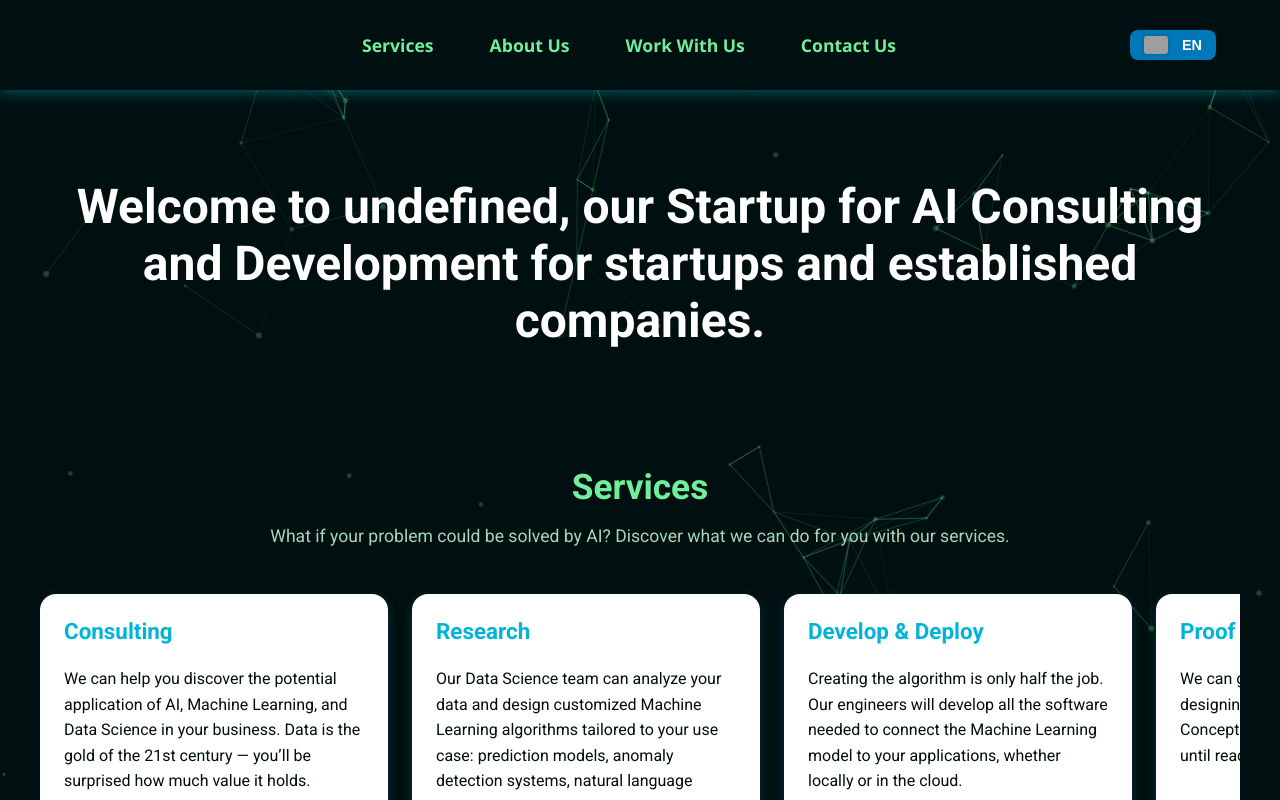
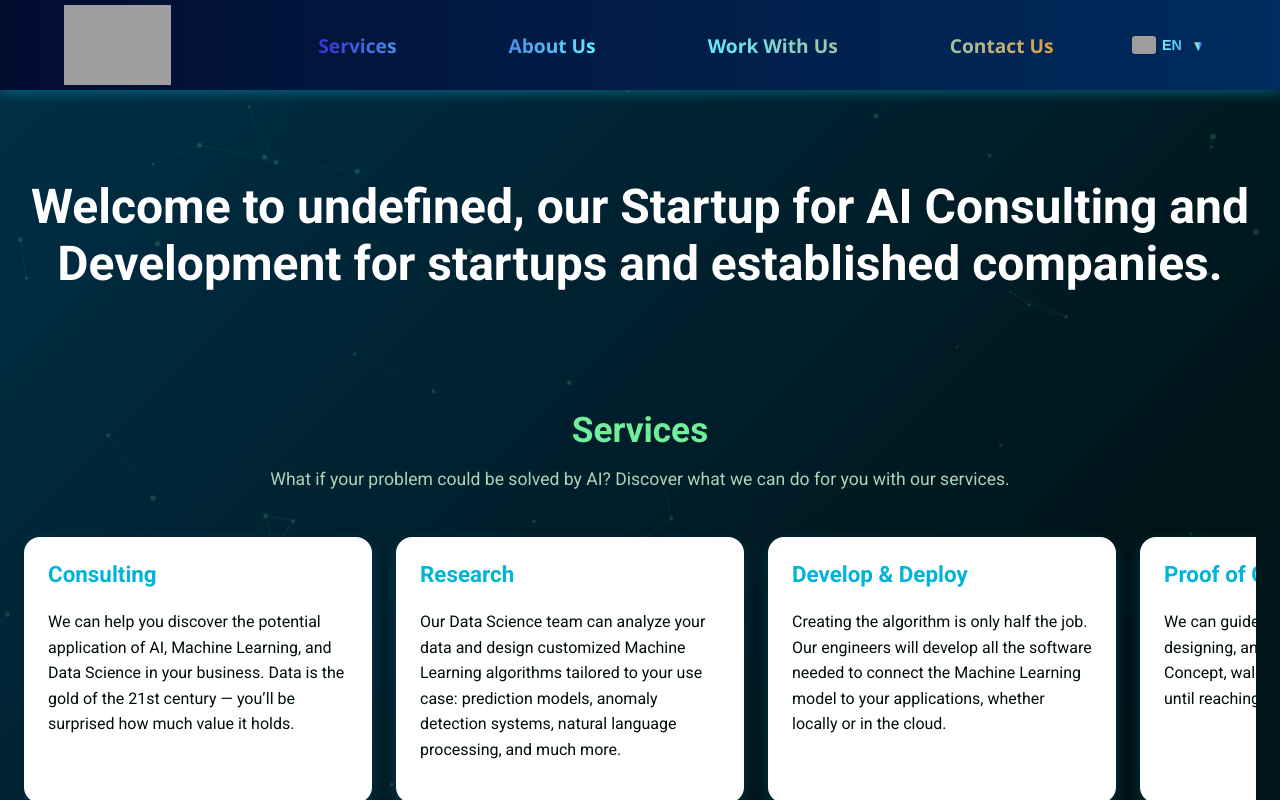
Before and after one commit to femandalorena/website, a React (Create React App) app: page / in a window 1280 px wide. Built offline with nearby package versions, Linux system fonts and the light colour scheme; grey boxes are pictures that could not be loaded.

Commit message:
updated navbar

```diff
--- a/package.json
+++ b/package.json
@@ -7,6 +7,7 @@
     "@testing-library/jest-dom": "^6.6.3",
     "@testing-library/react": "^16.3.0",
     "@testing-library/user-event": "^13.5.0",
+    "lucide-react": "^0.511.0",
     "react": "^19.1.0",
     "react-dom": "^19.1.0",
     "react-scripts": "5.0.1",
--- a/public/index.html
+++ b/public/index.html
@@ -25,7 +25,7 @@
       work correctly both with client-side routing and a non-root public URL.
       Learn how to configure a non-root public URL by running `npm run build`.
     -->
-    <title>React App</title>
+    <title>%REACT_APP_STARTUP_NAME%</title>
   </head>
   <body>
     <noscript>You need to enable JavaScript to run this app.</noscript>
--- a/src/App.js
+++ b/src/App.js
@@ -4,6 +4,7 @@ import AnimatedBackground from './components/AnimatedBackground';
 import Footer from './components/Footer';
 import Home from './pages/Home';
 import { LanguageProvider } from './context/LanguageContext';
+import './styles/colors.css';
 
 export default function App() {
   return React.createElement(
--- a/src/components/Navbar.js
+++ b/src/components/Navbar.js
@@ -11,12 +11,36 @@ const flags = {
 
 export default function Navbar() {
   const [menuActive, setMenuActive] = useState(false);
+  const [dropdownOpen, setDropdownOpen] = useState(false);
+  const [isClosing, setIsClosing] = useState(false);
   const { language, switchLanguage, t } = useLanguage();
 
-  const toggleMenu = () => setMenuActive(!menuActive);
+  const toggleMenu = () => setMenuActive(prev => !prev);
+
+  const toggleDropdown = () => {
+    if (dropdownOpen) {
+      setIsClosing(true);
+      setTimeout(() => {
+        setDropdownOpen(false);
+        setIsClosing(false);
+      }, 250);
+    } else {
+      setDropdownOpen(true);
+    }
+  };
+
+  const handleLanguageChange = (code) => {
+    switchLanguage(code);
+    setIsClosing(true);
+    setTimeout(() => {
+      setDropdownOpen(false);
+      setIsClosing(false);
+    }, 250);
+  };
 
   const startupName = process.env.REACT_APP_STARTUP_NAME;
 
+  const navSections = ['services', 'aboutUs', 'workWithUs', 'contact'];
   const languageOptions = [
     { code: 'en', label: 'English' },
     { code: 'es', label: 'Español' },
@@ -24,86 +48,87 @@ export default function Navbar() {
     { code: 'pt', label: 'Português' },
   ];
 
-  return React.createElement(
-    'nav',
-    { className: 'navbar' },
-    React.createElement(
-      'div',
-      { className: 'navbar-left' },
-      React.createElement(
-        'div',
-        { className: 'logo' },
-        startupName
-      ),
-      React.createElement(
-        'div',
-        { className: menuActive ? 'nav-links active' : 'nav-links' },
-        ['services', 'aboutUs', 'workWithUs', 'contact'].map((section) =>
-          React.createElement(
-            'a',
-            { key: section, href: `#${section.toLowerCase()}`, onClick: () => setMenuActive(false) },
-            t[section]
-          )
-        )
-      ),
-    ),
-    React.createElement(
-      'div',
-      { className: 'navbar-right' },
-      React.createElement(
-        'div',
-        { className: 'language-dropdown' },
-        React.createElement(
-          'button',
-          {
-            className: 'language-button',
-            onClick: () => setMenuActive(false),
-            title: t.language,
-            'aria-label': 'Select Language',
-          },
-          React.createElement('img', {
-            src: flags[language],
-            alt: language,
-            style: { width: '24px', height: '18px', marginRight: '8px', verticalAlign: 'middle', borderRadius: '3px', boxShadow: '0 0 4px rgba(0,0,0,0.2)' }
-          }),
-          language.toUpperCase()
-        ),
-        React.createElement(
-          'ul',
-          { className: 'language-menu' },
-          languageOptions.map(({ code, label }) =>
-            React.createElement(
-              'li',
-              {
-                key: code,
-                className: code === language ? 'active' : '',
-                onClick: () => switchLanguage(code),
-                role: 'button',
-                tabIndex: 0,
-                onKeyPress: (e) => { if (e.key === 'Enter') switchLanguage(code); },
-              },
-              React.createElement('img', {
-                src: flags[code],
-                alt: label,
-                style: { width: '24px', height: '18px', marginRight: '8px', verticalAlign: 'middle', borderRadius: '3px', boxShadow: '0 0 4px rgba(0,0,0,0.2)' }
-              }),
-              label
-            )
-          )
-        )
-      ),
-      React.createElement(
-        'button',
-        {
-          className: 'nav-toggle',
-          onClick: toggleMenu,
-          'aria-label': 'Toggle Menu',
-          'aria-expanded': menuActive,
-        },
-        menuActive
-          ? React.createElement('span', { className: 'close-icon' }, '✖')
-          : React.createElement('span', { className: 'menu-icon' }, '☰')
-      )
-    )
+  return (
+    <nav className="navbar" role="navigation" aria-label="Main navigation">
+      <div className="navbar-left">
+        <div className="title-logo-wrapper">
+          <img src="/logo.png" alt="Logo" className="logo-img" draggable={false} />
+          <h1 className="enterprise-title">{startupName}</h1>
+        </div>
+
+        <div className={`nav-links${menuActive ? ' active' : ''}`}>
+          {navSections.map(section => (
+            <a
+              key={section}
+              href={`#${section.toLowerCase()}`}
+              onClick={() => setMenuActive(false)}
+              className="nav-link"
+              tabIndex={menuActive ? 0 : -1}
+            >
+              {t[section]}
+            </a>
+          ))}
+        </div>
+      </div>
+
+      <div className="navbar-right" style={{ display: 'flex', alignItems: 'center', gap: '1rem' }}>
+        <div className="language-dropdown">
+          <button
+            className="language-button"
+            onClick={toggleDropdown}
+            title={t.language}
+            aria-haspopup="listbox"
+            aria-expanded={dropdownOpen}
+            type="button"
+          >
+            <img src={flags[language]} alt={`${language} flag`} className="flag-icon" draggable={false} />
+            {language.toUpperCase()}
+            <span className={`dropdown-arrow${dropdownOpen ? ' open' : ''}`} aria-hidden="true">&#9662;</span>
+          </button>
+
+          {(dropdownOpen || isClosing) && (
+            <ul
+              className={`language-menu${dropdownOpen && !isClosing ? ' opening' : ''}${isClosing ? ' closing' : ''}`}
+              role="listbox"
+              tabIndex={-1}
+            >
+              {languageOptions.map(({ code, label }) => (
+                <li
+                  key={code}
+                  role="option"
+                  aria-selected={language === code}
+                  className={language === code ? 'active' : ''}
+                  onClick={() => handleLanguageChange(code)}
+                  onKeyDown={e => {
+                    if (e.key === 'Enter' || e.key === ' ') {
+                      e.preventDefault();
+                      handleLanguageChange(code);
+                    }
+                  }}
+                  tabIndex={0}
+                >
+                  <img src={flags[code]} alt={`${label} flag`} className="flag-icon" draggable={false} />
+                  {label}
+                </li>
+              ))}
+            </ul>
+          )}
+        </div>
+
+        <button
+          className="nav-toggle"
+          onClick={toggleMenu}
+          aria-label={menuActive ? 'Close menu' : 'Open menu'}
+          aria-expanded={menuActive}
+          type="button"
+        >
+          {menuActive ? (
+            <span className="close-icon" aria-hidden="true">&times;</span>
+          ) : (
+            <span className="menu-icon" aria-hidden="true">&#9776;</span>
+          )}
+        </button>
+      </div>
+    </nav>
   );
 }
--- a/src/styles/AnimatedBackground.css
+++ b/src/styles/AnimatedBackground.css
@@ -2,9 +2,59 @@
   position: fixed;
   top: 0;
   left: 0;
+  z-index: -1;
   width: 100vw;
   height: 100vh;
-  z-index: -1;
-  background: #001011;
-  overflow: hidden;
+
+  background: linear-gradient(
+    135deg,
+    #000f08 0%,
+    #003049 20%,
+    #00151a 40%,
+    #001314 60%,
+    #006579 80%,
+    #70ee9c 100%
+  );
+
+  background-size: 400% 400%;
+  animation: gradientFlow 45s ease-in-out infinite;
+  transition: background 1s ease;
 }
+
+@keyframes gradientFlow {
+  0% {
+    background-position: 0% 50%;
+  }
+  50% {
+    background-position: 100% 50%;
+  }
+  100% {
+    background-position: 0% 50%;
+  }
+}
+.background-canvas::after {
+  content: "";
+  position: absolute;
+  inset: 0;
+  background: radial-gradient(
+    ellipse at center,
+    rgba(112, 238, 156, 0.08),
+    transparent 70%
+  );
+  pointer-events: none;
+  mix-blend-mode: screen;
+  filter: blur(40px);
+  opacity: 0.4;
+  animation: pulse 20s ease-in-out infinite;
+}
+
+@keyframes pulse {
+  0%, 100% {
+    transform: scale(1);
+    opacity: 0.3;
+  }
+  50% {
+    transform: scale(1.05);
+    opacity: 0.5;
+  }
+}
--- a/src/styles/Home.css
+++ b/src/styles/Home.css
@@ -2,7 +2,6 @@ main.home {
   display: flex;
   flex-direction: column;
   gap: 5rem;
-  max-width: 1200px;
   margin: 0 auto;
   padding: 3rem 1.5rem;
   color: white; /* Set all main text outside cards to white */
--- a/src/styles/Navbar.css
+++ b/src/styles/Navbar.css
@@ -1,133 +1,203 @@
 .navbar {
-  background: #001011;
-  color: #70ee9c;
+  background: linear-gradient(to left, var(--blue-light), var(--blue-dark));
   display: flex;
   justify-content: space-between;
   align-items: center;
-  padding: 0 4rem; /* wider padding */
+  padding: 0 4rem;
   height: 90px;
   font-family: 'Segoe UI', Tahoma, Geneva, Verdana, sans-serif;
   box-shadow: 0 3px 12px rgba(0, 180, 216, 0.4);
-  position: sticky;  /* sticky nav */
+  position: sticky;
   top: 0;
-  z-index: 2000; /* above everything */
+  z-index: 2000;
   user-select: none;
 }
 
 .navbar-left {
   display: flex;
   align-items: center;
-  gap: 4rem; /* spacing between logo and links */
+  gap: 4rem;
   flex: 1;
 }
 
-.logo {
-  font-weight: 900;
-  font-size: 1.8rem;
-  letter-spacing: 2px;
-  color: #70ee9c;
-  font-family: 'Orbitron', monospace;
+.title-logo-wrapper {
+  display: flex;
+  align-items: center;
+  gap: 1.2rem;
+  user-select: none;
+}
+
+.enterprise-title {
+  font-size: 2.3rem;
+  font-weight: 630;
+  user-select: text;
+  white-space: nowrap;
+  letter-spacing: 0.05em;
+  cursor: default;
+  background: linear-gradient(to right, var(--medium-yellow), var(--electric-blue), var(--palatinate-blue));
+  -webkit-background-clip: text;
+  -webkit-text-fill-color: transparent;
+  background-clip: text;
+  color: transparent;
+}
+
+.logo-img {
+  height: 80px;
+  width: auto;
   user-select: none;
   cursor: default;
 }
 
 .nav-links {
   display: flex;
-  justify-content: center; /* center links horizontally */
+  gap: 7rem;
+  flex: 1;
+  justify-content: center;
   align-items: center;
-  gap: 3.5rem; /* space between nav items */
-  flex: 1; /* takes remaining space */
 }
 
-.nav-links a {
-  color: #70ee9c;
-  text-decoration: none;
+.nav-link {
+  background-image: linear-gradient(to left, var(--medium-yellow), var(--electric-blue), var(--palatinate-blue));
+  background-size: 400% 100%;
+  background-clip: text;
+  -webkit-background-clip: text;
+  color: transparent;
+  -webkit-text-fill-color: transparent;
   font-weight: 600;
-  font-size: 1.1rem;
-  position: relative;
-  padding: 0.7rem 0;
+  font-size: 1.2rem;
+  cursor: pointer;
+  user-select: none;
   display: flex;
   align-items: center;
   justify-content: center;
-  transition: color 0.3s ease;
-  cursor: pointer;
-  user-select: none;
+  transition: color 0.3s ease, transform 0.3s ease;
 }
 
-.nav-links a:hover,
-.nav-links a:focus {
-  color: #00b4d8;
+.nav-link:nth-child(1) { background-position: 0% 0; }
+.nav-link:nth-child(2) { background-position: 33.33% 0; }
+.nav-link:nth-child(3) { background-position: 66.66% 0; }
+.nav-link:nth-child(4) { background-position: 100% 0; }
+
+.nav-link:hover,
+.nav-link:focus {
+  color: white;
+  -webkit-text-fill-color: white;
+  transform: scale(1.2) translateY(-2px);
+  text-decoration: none;
+  outline: none;
 }
 
-.navbar-right {
-  display: flex;
-  align-items: center;
-  gap: 1rem;
-  flex: none;
+.flag-icon {
+  width: 24px;
+  height: 18px;
+  border-radius: 3px;
+  box-shadow: 0 0 4px rgba(0, 0, 0, 0.2);
+  vertical-align: middle;
+  user-select: none;
+  pointer-events: auto;
 }
 
 .language-dropdown {
   position: relative;
   user-select: none;
+  display: flex;
+  align-items: center;
 }
 
 .language-button {
-  background: #0077b6;
+  background: linear-gradient(to right, var(--medium-yellow), var(--electric-blue), var(--palatinate-blue));
   border: none;
   padding: 6px 14px;
-  border-radius: 8px;
-  color: white;
+  color: transparent;
   font-weight: 700;
   font-size: 0.9rem;
   cursor: pointer;
   display: flex;
   align-items: center;
   gap: 6px;
-  transition: background-color 0.25s ease;
+  background-clip: text;
+  -webkit-background-clip: text;
+  -webkit-text-fill-color: transparent;
+  transition: transform 0.3s ease;
+  user-select: none;
 }
 
 .language-button:hover,
 .language-button:focus {
-  background: #00b4d8;
+  transform: scale(1.1);
   outline: none;
 }
 
-.language-menu {
-  display: none;
-  position: absolute;
-  top: 40px;
-  right: 0;
-  background: #001011;
-  border: 1px solid #0077b6;
-  border-radius: 8px;
-  list-style: none;
-  padding: 0.5rem 0;
-  width: 150px;
-  box-shadow: 0 0 15px rgba(0, 180, 216, 0.4);
-  z-index: 10;
+.dropdown-arrow {
+  font-size: 1rem;
+  color: transparent;
+  background: linear-gradient(to right, var(--medium-yellow), var(--electric-blue), var(--palatinate-blue));
+  background-clip: text;
+  -webkit-background-clip: text;
+  -webkit-text-fill-color: transparent;
+  user-select: none;
+  display: inline-block;
+  margin-left: 6px;
+  transition: transform 0.4s cubic-bezier(0.4, 0, 0.2, 1);
+  will-change: transform;
 }
 
-.language-dropdown:hover .language-menu,
-.language-dropdown:focus-within .language-menu {
-  display: block;
+.dropdown-arrow.open {
+  transform: rotate(180deg);
+}
+
+.language-menu {
+  position: absolute;
+  top: 2.7rem;
+  right: -5rem;
+  background: linear-gradient(to bottom, var(--blue-light), var(--blue-dark));
+  list-style: none;
+  padding: 0 6rem 0.5rem 0.5rem;
+  width: 160px;
+  z-index: 10;
+  user-select: none;
+  opacity: 0;
+  transform: translateY(-6px);
+  pointer-events: none;
+}
+
+.language-menu.opening {
+  opacity: 1;
+  transform: translateY(0);
+  pointer-events: auto;
+}
+
+.language-menu.closing {
+  opacity: 0;
+  transform: translateY(-6px);
+  pointer-events: none;
 }
 
 .language-menu li {
   padding: 8px 15px;
   cursor: pointer;
-  color: #70ee9c;
+  color: transparent;
+  font-weight: 600;
   display: flex;
   align-items: center;
-  font-weight: 600;
-  transition: background-color 0.3s ease;
+  gap: 8px;
+  background-image: linear-gradient(to right, var(--medium-yellow), var(--electric-blue), var(--palatinate-blue));
+  background-size: 400% 100%;
+  background-clip: text;
+  -webkit-background-clip: text;
+  -webkit-text-fill-color: transparent;
+  transition: color 0.3s ease, transform 0.3s ease;
   user-select: none;
+  border-radius: 4px;
 }
 
 .language-menu li:hover,
 .language-menu li.active {
+  color: white !important;
+  -webkit-text-fill-color: white !important;
   background-color: #0077b6;
-  color: white;
   outline: none;
+  transform: scale(1.05);
 }
 
 .nav-toggle {
@@ -148,7 +218,7 @@
 
 @media (max-width: 860px) {
   .navbar {
-    padding: 0 1.5rem; /* smaller padding on mobile */
+    padding: 0 1.5rem;
   }
 
   .nav-links {
@@ -165,7 +235,7 @@
     transition: transform 0.3s ease;
     box-shadow: 2px 0 8px rgba(0, 180, 216, 0.3);
     z-index: 1999;
-    justify-content: flex-start; /* left align on mobile */
+    justify-content: flex-start;
   }
 
   .nav-links.active {
```
Also changed, not shown: src/components/AnimatedBackground.js (+60 -59 lines), src/components/Footer.js (+20 -8 lines), src/styles/Footer.css (+76 -6 lines), src/styles/colors.css (added, +8 -0 lines), 1 other file (tests, documents, lock files or other folders).
